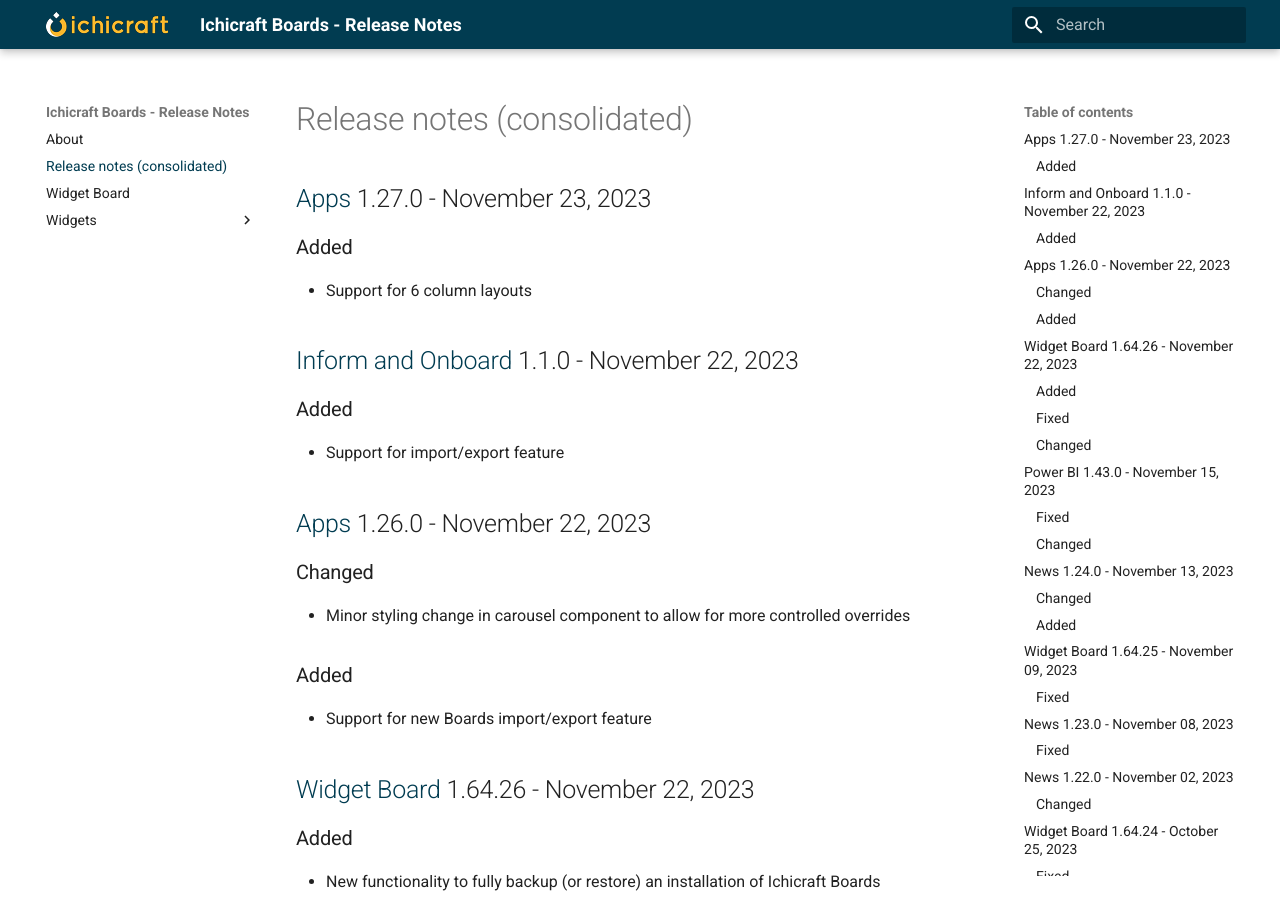
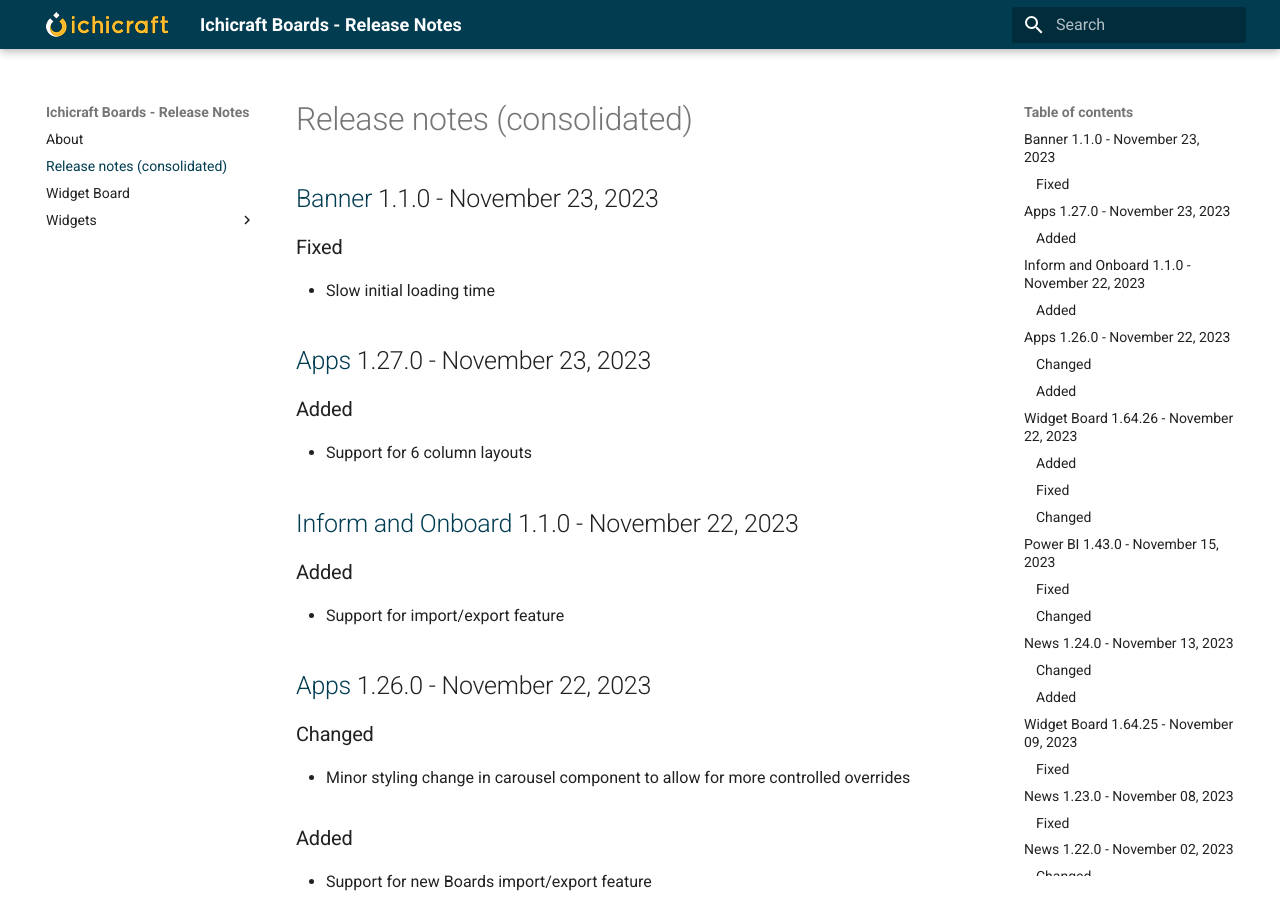
Before and after one commit to ichicraft/widgets-docs, an MkDocs documentation site: the page built from docs/Release-notes-(consolidated).md, in a window 1280 px wide and 900 px high. Built offline with MkDocs 1.6.1 and Material for MkDocs 9.7.7, drawn with Linux system fonts in a browser that asks for light colours.

Commit message:
Release notes updated by BuildService

```diff
--- a/docs/Release-notes-(consolidated).md
+++ b/docs/Release-notes-(consolidated).md
@@ -1,3 +1,8 @@
+## [Banner](./Widgets/Banner.md) 1.1.0 - November 23, 2023
+
+### Fixed
+- Slow initial loading time
+
 ## [Apps](./Widgets/Apps.md) 1.27.0 - November 23, 2023
 
 ### Added
--- a/docs/Widgets/Banner.md
+++ b/docs/Widgets/Banner.md
@@ -1,3 +1,8 @@
+## 1.1.0 - November 23, 2023
+
+### Fixed
+- Slow initial loading time
+
 ## 1.0.0 - September 18, 2023
 
 Initial release
```
